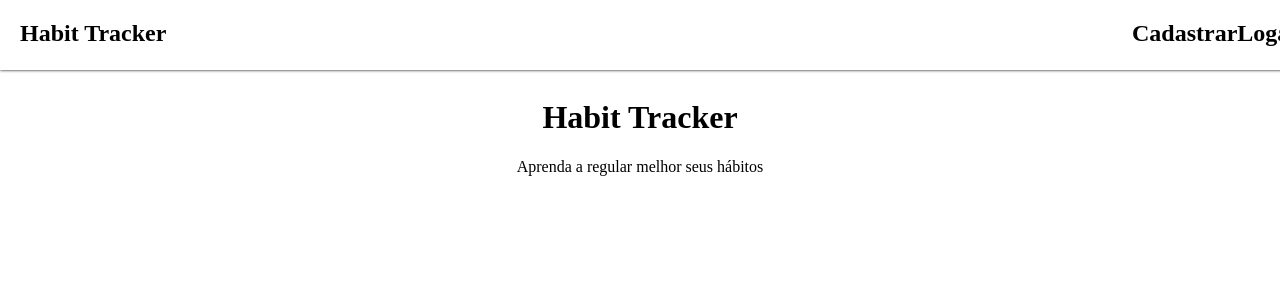
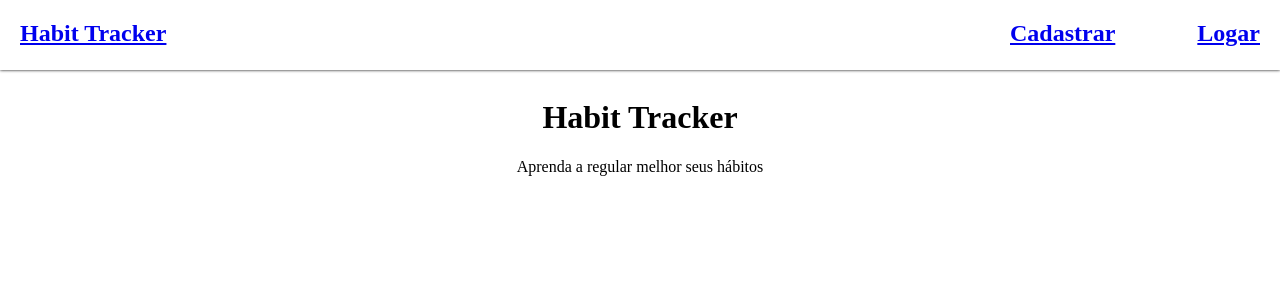
Before and after one commit to KaioVBraga/habit-tracker-react, a React (Create React App) app: page / in a window 1280 px wide. Shown: the top 300 px of the page. Built offline with nearby package versions, Linux system fonts and the light colour scheme.

Commit message:
Criando o Header

```diff
--- a/src/components/Header.js
+++ b/src/components/Header.js
@@ -1,18 +1,29 @@
 import React from 'react';
-import { BaseHeader } from './style/StyledComponents';
+import { Link } from 'react-router-dom';
+import { BaseHeader, WrapHeader } from './style/StyledComponents';
 
 const Header = () => {
   return (
     <BaseHeader>
-      <h2>Habit Tracker</h2>
-      <div
-        style={{
-          display: 'flex'
-        }}
-      >
-        <h2>Cadastrar</h2>
-        <h2>Logar</h2>
-      </div>
+      <WrapHeader>
+        <h2>
+          <Link to="/">Habit Tracker</Link>
+        </h2>
+        <div
+          style={{
+            display: 'flex',
+            justifyContent: 'space-between',
+            width: '250px'
+          }}
+        >
+          <h2>
+            <Link to="/signup">Cadastrar</Link>
+          </h2>
+          <h2>
+            <Link to="/login">Logar</Link>
+          </h2>
+        </div>
+      </WrapHeader>
     </BaseHeader>
   );
 }
--- a/src/components/style/StyledComponents.js
+++ b/src/components/style/StyledComponents.js
@@ -9,15 +9,19 @@ export const CenteredContainer = styled.div`
 `;
 
 export const BaseHeader = styled.div`
-  display: flex;
   height: 70px;
   width: 100%;
-  padding-left: 20px;
-  padding-right: 20px;
   position: fixed;
   left: 0;
   top: 0;
   background-color: white;
   box-shadow: 0px 0px 3px black;
+`;
+
+export const WrapHeader = styled.div`
+  position: relative;
+  padding-left: 20px;
+  padding-right: 20px;
+  display: flex;
   justify-content: space-between;
 `;
```
Also changed, not shown: 1 other file (tests, documents, lock files or other folders).
